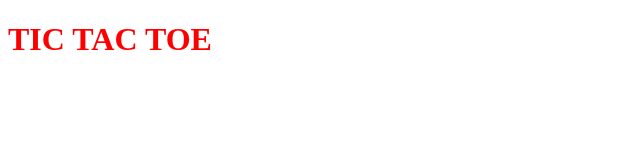
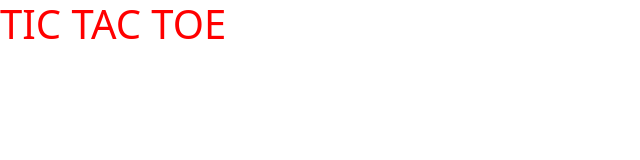
Before and after one commit to ah1096/tic-tac-toe, a plain HTML site: page index.html in a window 1280 px wide. Shown: the whole page, without its empty margins (0-640 px from the left). Drawn offline with nearby package versions, Linux system fonts and the light colour scheme.

Commit message:
added bootstrap to html

```diff
--- a/index.html
+++ b/index.html
@@ -7,6 +7,7 @@
     <title>Tic Tac Toe</title>
 
     <link rel="stylesheet" href="css/style.css">
+    <link href="https://cdn.jsdelivr.net/npm/bootstrap@5.2.1/dist/css/bootstrap.min.css" rel="stylesheet" integrity="sha384-iYQeCzEYFbKjA/T2uDLTpkwGzCiq6soy8tYaI1GyVh/UjpbCx/TYkiZhlZB6+fzT" crossorigin="anonymous">
     <script src="js/main.js"></script>
 
 </head>
```
